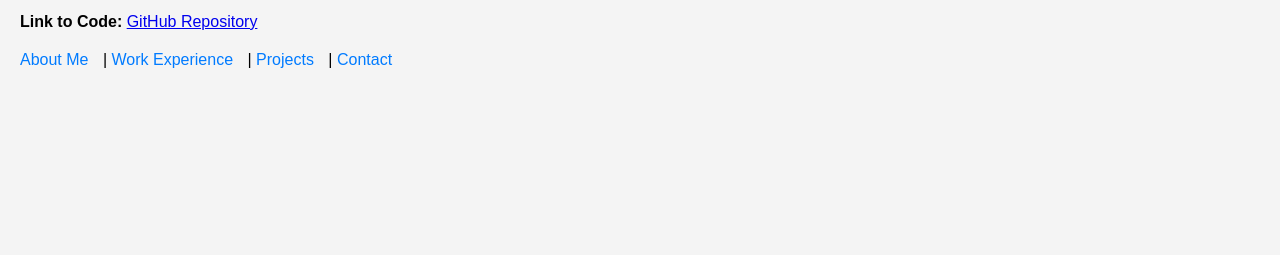
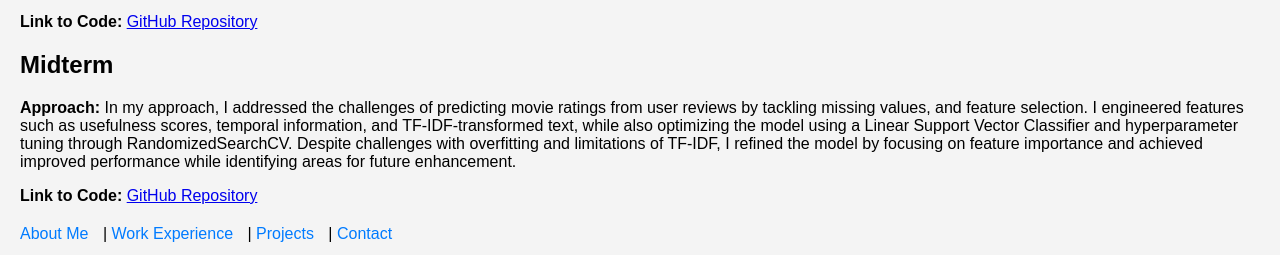
Before and after one commit to Lelouch-Vi-Britannia/Lelouch-Vi-Britannia.github.io, a plain HTML site: page assignments.html in a window 1280 px wide. Shown: the part 1428-1683 px from the top of the page. Before the commit the page ends 1517 px from the top, so only its background shows below. Drawn offline with Linux system fonts and the light colour scheme.

Commit message:
added midterm

```diff
--- a/assignments.html
+++ b/assignments.html
@@ -66,6 +66,13 @@
     <strong>Link to Code:</strong> <a href="https://github.com/Lelouch-Vi-Britannia/hali-assignment-5" target="_blank">GitHub Repository</a>
 </p>
 
+<h2>Midterm</h2>
+<p>
+    <strong>Approach:</strong> In my approach, I addressed the challenges of predicting movie ratings from user reviews by tackling missing values, and feature selection. I engineered features such as usefulness scores, temporal information, and TF-IDF-transformed text, while also optimizing the model using a Linear Support Vector Classifier and hyperparameter tuning through RandomizedSearchCV. Despite challenges with overfitting and limitations of TF-IDF, I refined the model by focusing on feature importance and achieved improved performance while identifying areas for future enhancement.
+<p>
+    <strong>Link to Code:</strong> <a href="https://github.com/Lelouch-Vi-Britannia/hali-midterm" target="_blank">GitHub Repository</a>
+</p>
+
 <!-- Repeat the above structure for each assignment -->
 
 <!-- <h2>Assignment 2: [Title of Assignment]</h2>
```
